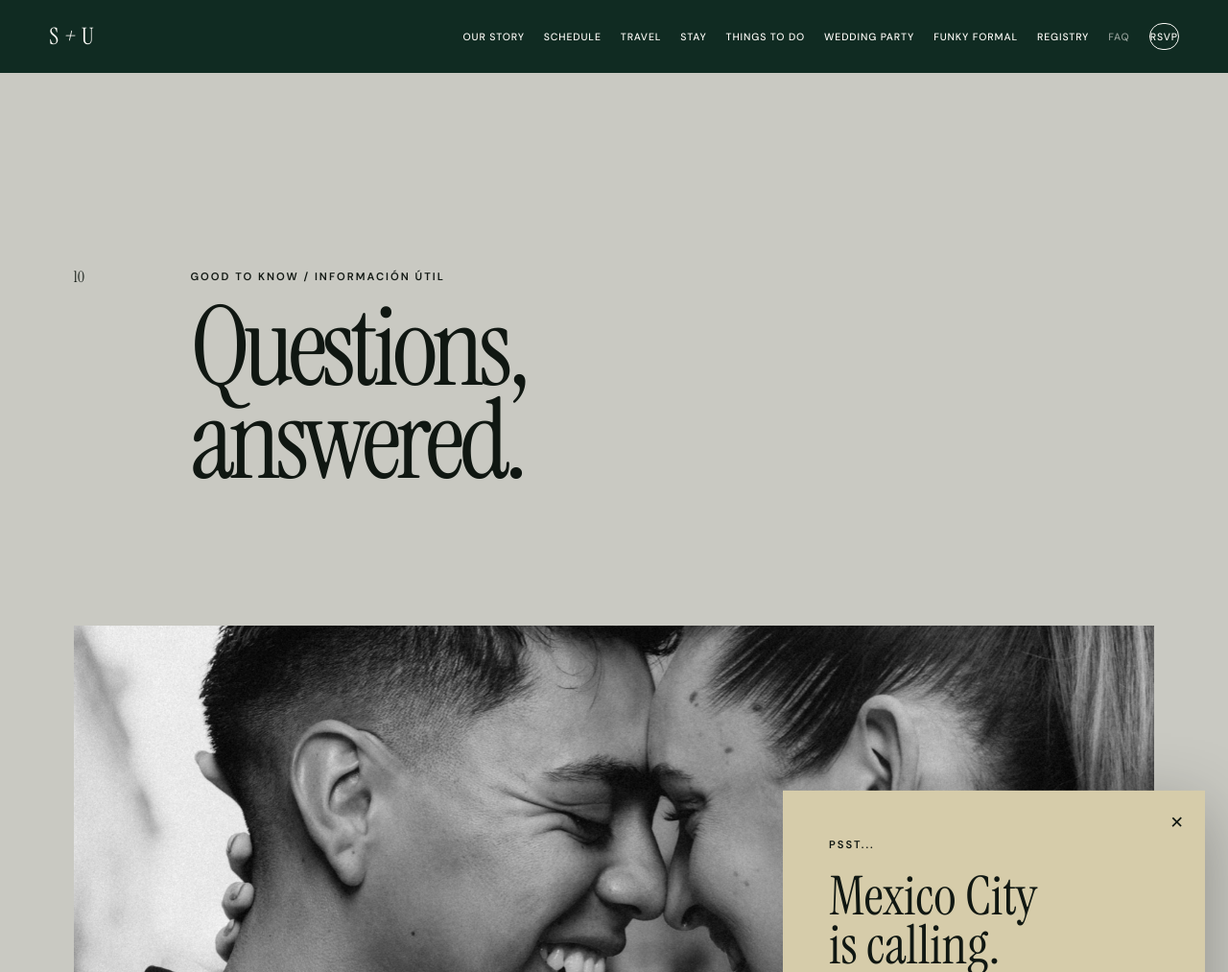
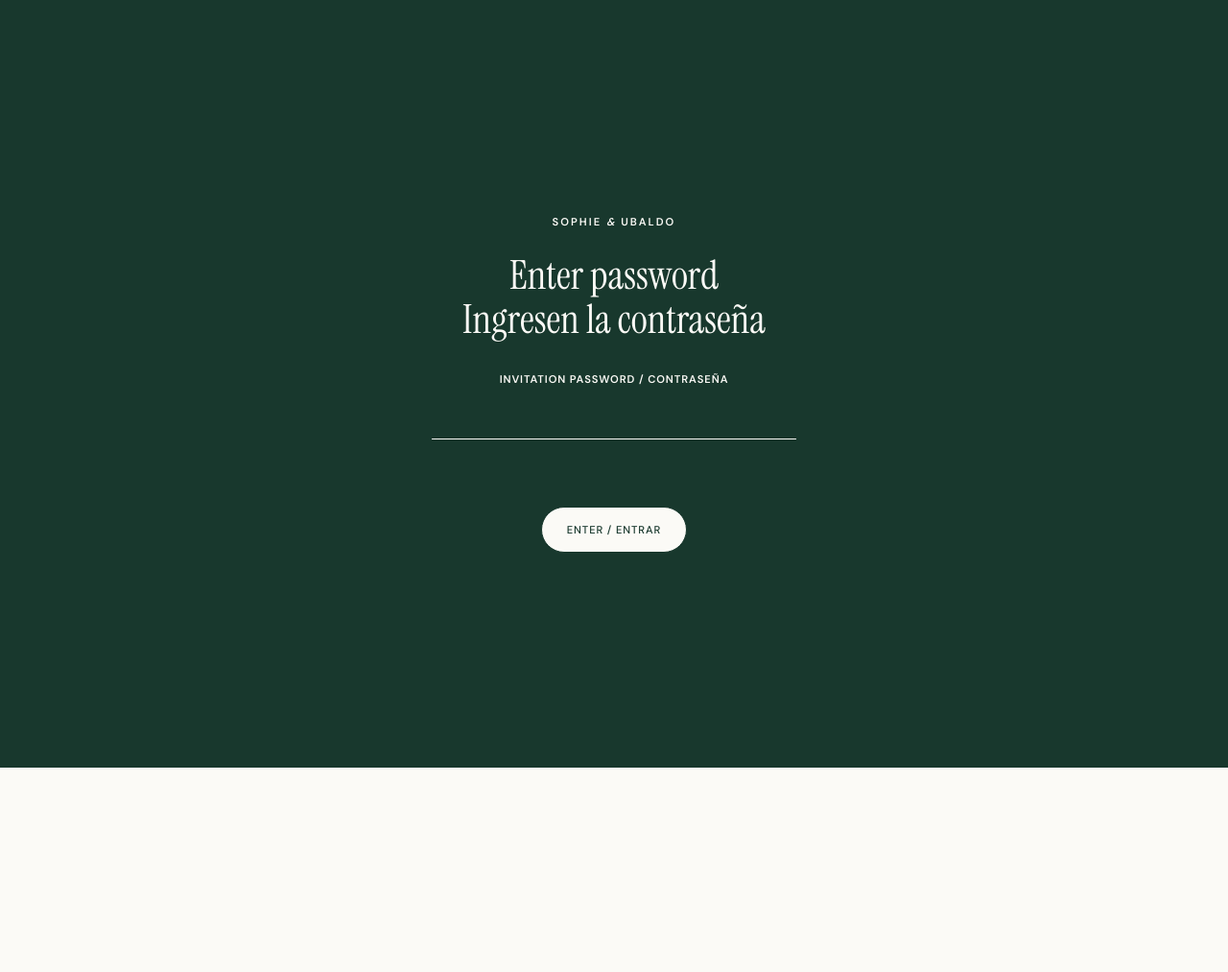
Before and after one commit to sophie2chance2/martinez-chance, a website: page faq/index.html in a window 1280 px wide. Shown: the top 1013 px of the page at 96% size. After the commit the page ends 800 px from the top, so only its background shows below. Drawn offline with Linux system fonts and the light colour scheme.

Commit message:
Require invitation password to view entire site
Gate all pages behind a single password prompt (stored in
localStorage after first entry) instead of only the RSVP page.

Co-Authored-By: Claude Sonnet 5 <noreply@anthropic.com>

```diff
--- a/pages.js
+++ b/pages.js
@@ -1,4 +1,21 @@
 const pageName = document.body.dataset.page || "home";
+
+const SITE_PASSWORD = "mia";
+const normalizePassword = (value) => value.trim().toLowerCase().replace(/\s+/g, "");
+const siteUnlocked = localStorage.getItem("siteUnlocked") === "true";
+
+function gateScreen() {
+  return `<main class="password-gate">
+    <form data-site-password>
+      <p class="kicker">Sophie <em>&</em> Ubaldo</p>
+      <h1>Enter password<br>Ingresen la contraseña</h1>
+      <label for="site-password">Invitation password / Contraseña</label>
+      <input id="site-password" name="password" type="password" autofocus required>
+      <p class="form-error" data-site-password-error></p>
+      <button class="primary-button" type="submit">Enter / Entrar</button>
+    </form>
+  </main>`;
+}
 
 const navigation = [
   ["story", "Our Story"],
@@ -129,13 +146,24 @@ const pages = {
     </main>`
 };
 
-document.body.innerHTML = `
+document.body.innerHTML = siteUnlocked ? `
   <a class="skip-link" href="#main">Skip to content</a>
   ${header()}
   ${pages[pageName] || pages.home}
   ${pageName === "rsvp" ? "" : footer()}
   ${easterEgg()}
-`;
+` : gateScreen();
+
+document.querySelector("[data-site-password]")?.addEventListener("submit", (event) => {
+  event.preventDefault();
+  const value = normalizePassword(new FormData(event.target).get("password") || "");
+  if (value !== SITE_PASSWORD) {
+    document.querySelector("[data-site-password-error]").textContent = "Please check the password on your invitation. / Revisen la contraseña de su invitación.";
+    return;
+  }
+  localStorage.setItem("siteUnlocked", "true");
+  location.reload();
+});
 
 function header() {
   return `<header class="site-header ${pageName === "home" ? "" : "page-header"}" data-header>
--- a/styles.css
+++ b/styles.css
@@ -198,6 +198,13 @@ footer { display: flex; align-items: center; justify-content: space-between; min
 .rsvp-step .primary-button { margin-top: 2rem; }
 .form-note, .form-error { font-size: .7rem; line-height: 1.6; }
 .form-error { min-height: 1rem; color: #8c2828; }
+.password-gate { display: grid; place-items: center; min-height: 100vh; padding: 2rem; background: var(--green); color: var(--white); }
+.password-gate form { display: grid; width: 100%; max-width: 380px; text-align: center; }
+.password-gate h1 { margin: .5rem 0 2rem; font: 400 clamp(2rem, 5vw, 2.6rem)/1.1 var(--serif); }
+.password-gate label { margin-bottom: .5rem; font-size: .7rem; font-weight: 600; letter-spacing: .08em; text-transform: uppercase; }
+.password-gate input { width: 100%; border: 0; border-bottom: 1px solid var(--white); padding: .8rem 0; text-align: center; background: transparent; color: var(--white); outline: none; }
+.password-gate .primary-button { margin: 2rem auto 0; background: var(--white); color: var(--green); }
+.password-gate .primary-button:hover { background: transparent; color: var(--white); }
 .response-heading h3 { margin: .3rem 0 1.5rem; font: 400 2.5rem/1 var(--serif); }
 .guest-response { margin-bottom: 1.5rem; padding: 1.5rem; border: 1px solid var(--line); }
 .guest-response h4 { margin: 0 0 1rem; font: 400 1.5rem/1 var(--serif); }
```
